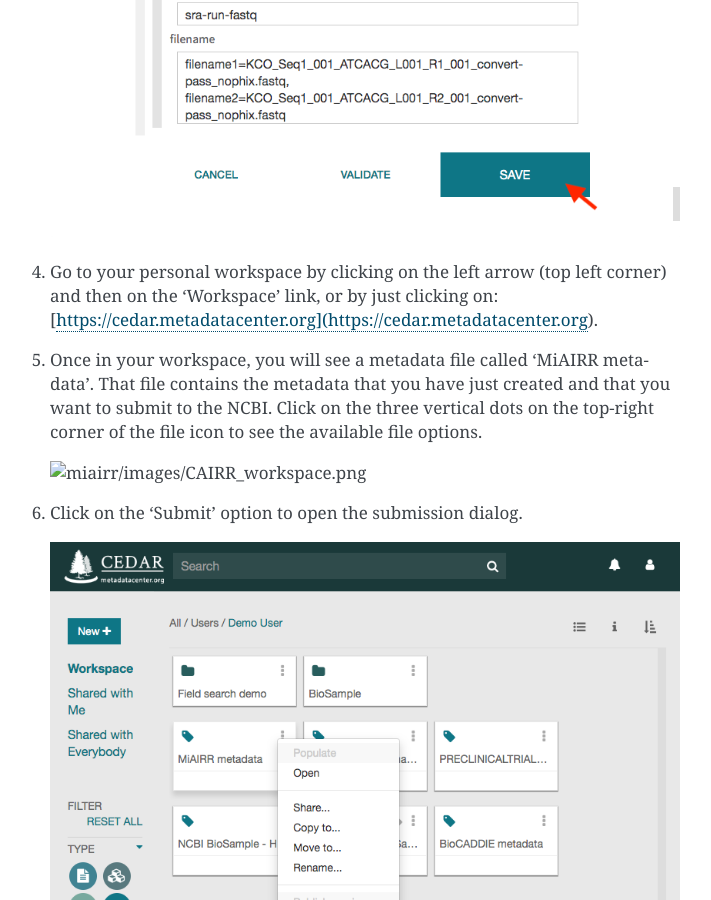
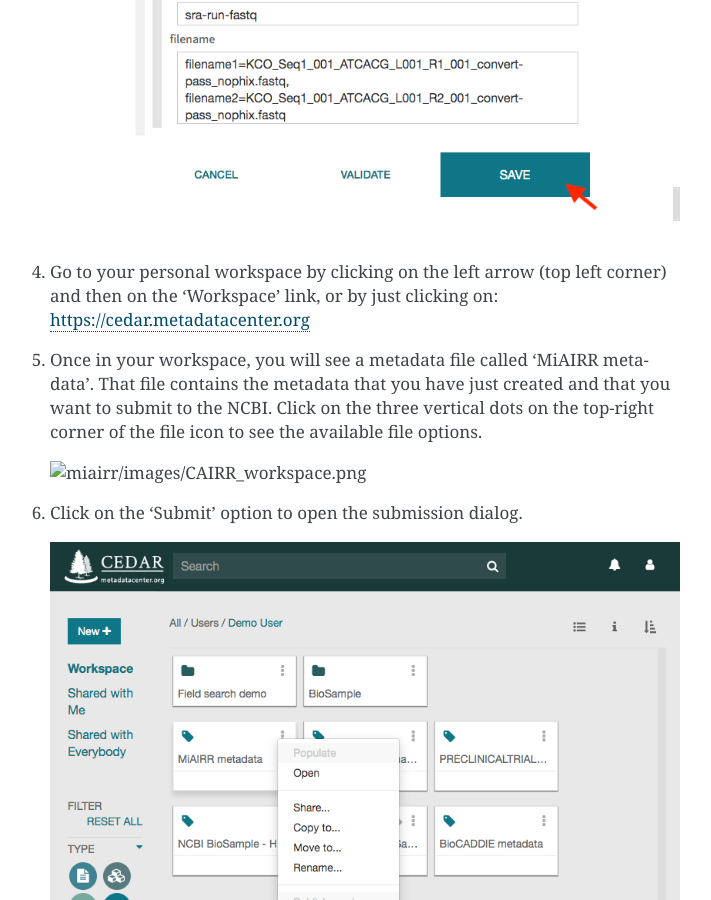
Before and after one commit to airr-community/airr-standards, a Sphinx documentation site: the page built from docs/miairr/manual_miairr_ncbi.rst, in a window 1280 px wide and 900 px high, scrolled down 2522 px. Shown: the whole window, without its empty margins (400-1111 px from the left). Built offline with Sphinx 7.4.7, drawn with Linux system fonts in a browser that asks for light colours; pages that are not in the unit, such as notebooks, are missing from menus; some of the changed lines change nothing that is shown.

Commit message:
Update manual_miairr_ncbi.rst

```diff
--- a/docs/miairr/manual_miairr_ncbi.rst
+++ b/docs/miairr/manual_miairr_ncbi.rst
@@ -37,7 +37,7 @@
 
    .. image:: ../cairr/images/CAIRR_metadata_2.png
 
-#. Go to your personal workspace by clicking on the left arrow (top left corner) and then on the 'Workspace' link, or by just clicking on: [https://cedar.metadatacenter.org](https://cedar.metadatacenter.org).
+#. Go to your personal workspace by clicking on the left arrow (top left corner) and then on the 'Workspace' link, or by just clicking on: https://cedar.metadatacenter.org
 
 #. Once in your workspace, you will see a metadata file called 'MiAIRR metadata'. That file contains the metadata that you have just created and that you want to submit to the NCBI. Click on the three vertical dots on the top-right corner of the file icon to see the available file options.
 
```
